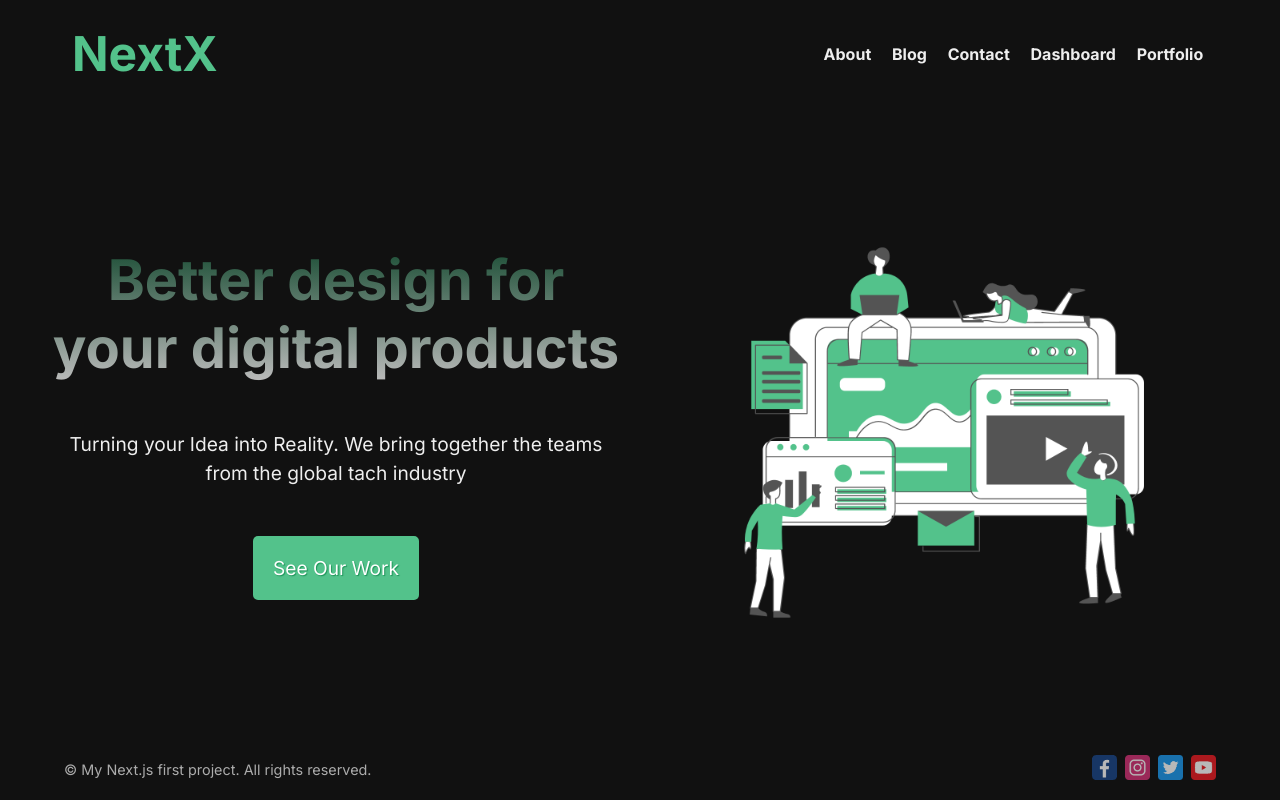
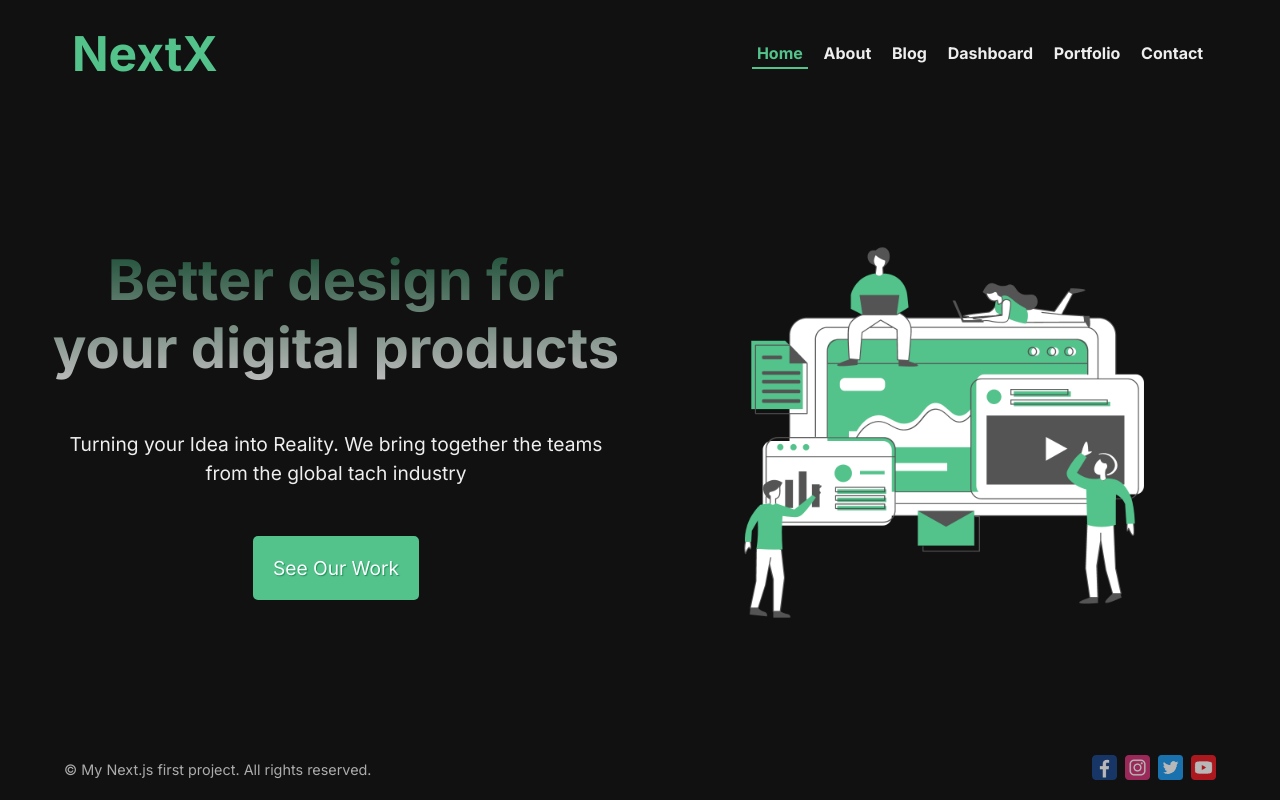
Before and after one commit to JakGin/NextX, a Next.js app: page / in a window 1280 px wide. Built offline with nearby package versions, Linux system fonts and the light colour scheme.

Commit message:
add home link

```diff
--- a/src/components/Navbar/Navbar.jsx
+++ b/src/components/Navbar/Navbar.jsx
@@ -7,19 +7,14 @@ import { usePathname } from "next/navigation";
 
 const links = [
   {
-    id: 0,
+    id: 1,
     url: "/about",
     title: "About",
   },
   {
-    id: 1,
+    id: 2,
     url: "/blog",
     title: "Blog",
-  },
-  {
-    id: 2,
-    url: "/contact",
-    title: "Contact",
   },
   {
     id: 3,
@@ -31,6 +26,11 @@ const links = [
     url: "/portfolio",
     title: "Portfolio",
   },
+  {
+    id: 5,
+    url: "/contact",
+    title: "Contact",
+  },
 ];
 
 const Navbar = () => {
@@ -40,12 +40,22 @@ const Navbar = () => {
     <nav className={styles.container}>
       <Link
         href="/"
-        className={`${styles.logo} ${pathname === "/" ? styles.activeLogo : ""}`}
+        className={`${styles.logo} ${
+          pathname === "/" ? styles.activeLogo : ""
+        }`}
       >
         <h1>NextX</h1>
       </Link>
 
       <section className={styles.links}>
+        <Link
+          href="/"
+          className={`${styles.link} ${
+            pathname === "/" ? styles.activeLink : ""
+          }`}
+        >
+          Home
+        </Link>
         {links.map((link) => (
           <Link
             key={link.id}
```
